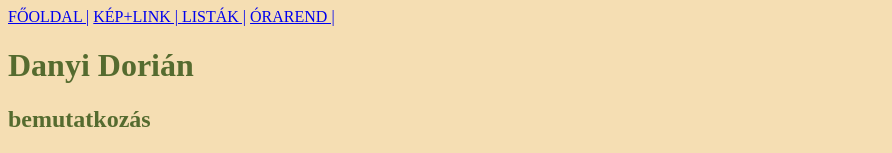
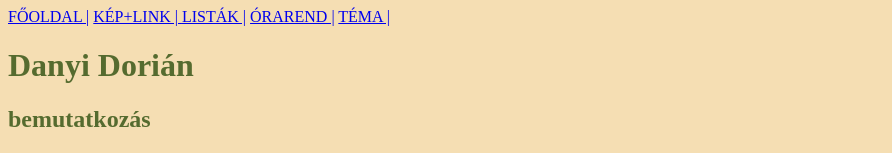
Before and after one commit to Danyi-dd/IKT, a plain HTML site: page index.html in a window 1280 px wide. Shown: the top 153 px of the page, without its empty margins (0-892 px from the left). Drawn offline with Linux system fonts and the light colour scheme.

Commit message:
Add files via upload

```diff
--- a/index.html
+++ b/index.html
@@ -13,6 +13,7 @@
             <a href="keplink.html" target="_blank"> KÉP+LINK | </a>
             <a href="listak.html" target="_blank"> LISTÁK |</a>
             <a href="orarend.html" target="_blank">ÓRAREND |</a>
+            <a href="tema.html" target="_blank"> TÉMA |</a>
         </nav>
     </nav>
     <h1> Danyi Dorián </h1>
```
